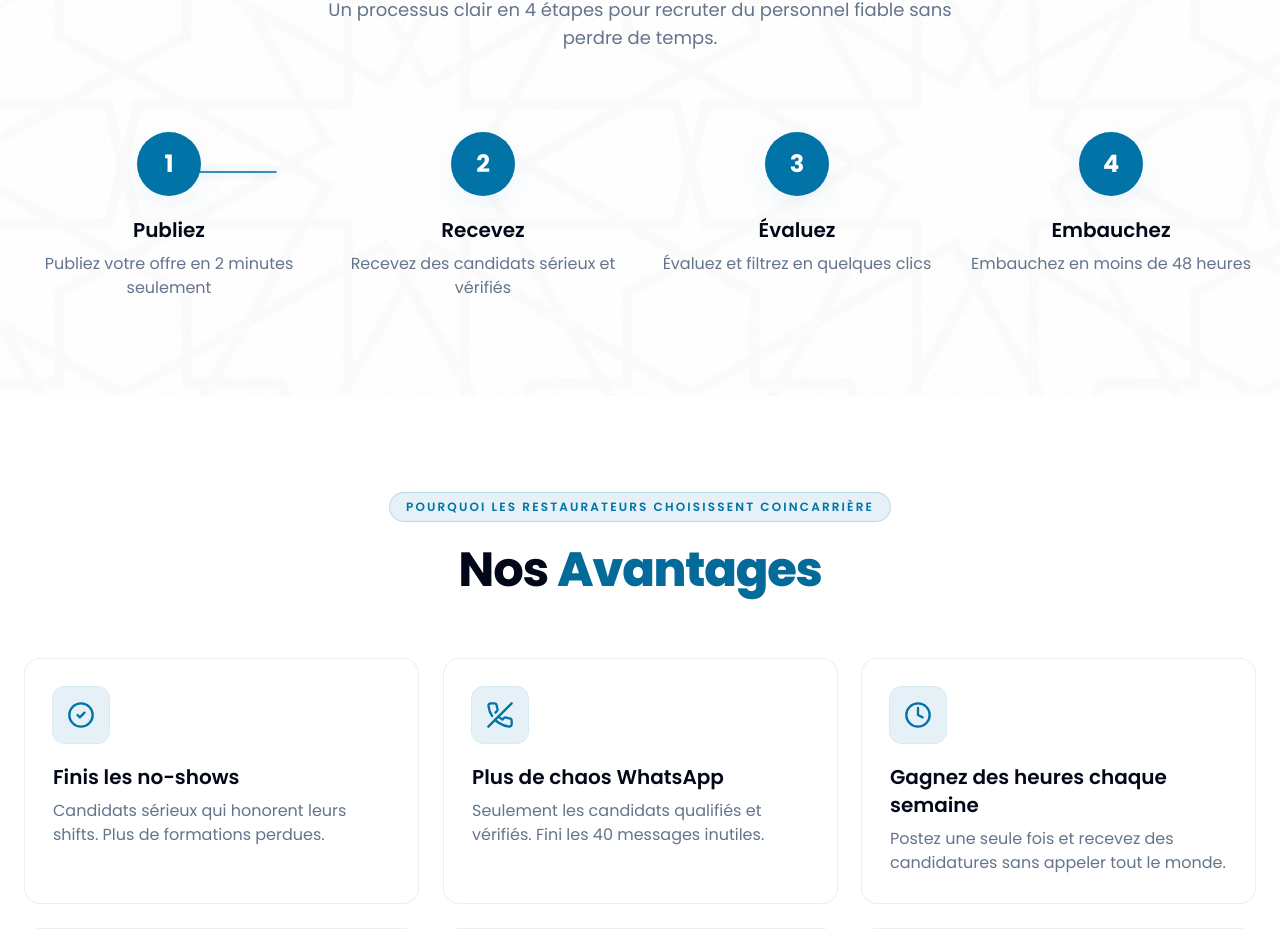
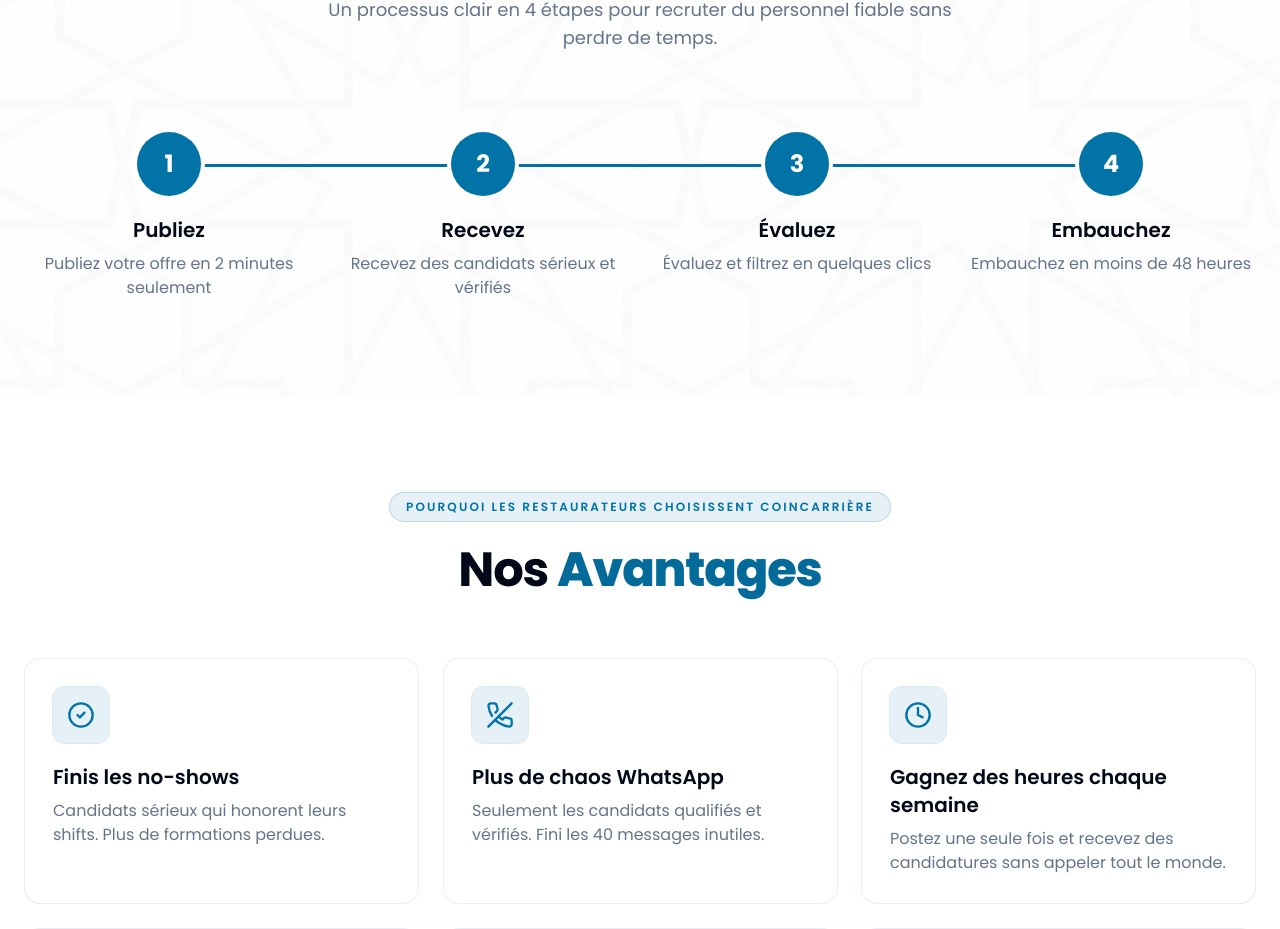
Before and after one commit to Abdali21/moroccan-restaurant-recruit, a React (Vite) app: page / in a window 1280 px wide. Shown: the part 1578-2507 px from the top of the page. Built offline with nearby package versions, Linux system fonts and the light colour scheme; the HTML template or start-up script is replaced by a standard one.

Commit message:
fixing process step

```diff
--- a/src/components/Process.tsx
+++ b/src/components/Process.tsx
@@ -26,43 +26,23 @@ const STEPS = [
 
 const easePremium: [number, number, number, number] = [0.25, 0.1, 0.25, 1];
 
-const stepsVariants = {
-  hidden: {},
-  visible: {
-    transition: {
-      staggerChildren: 0.1,
-      delayChildren: 0.05,
-    },
-  },
-};
-
-const stepVariants = {
-  hidden: { opacity: 0, y: 24, scale: 0.95 },
-  visible: {
-    opacity: 1,
-    y: 0,
-    scale: 1,
-    transition: { duration: 0.6, ease: easePremium },
-  },
-};
-
 const Process = () => {
   return (
     <ScrollReveal
       aria-label="Notre processus"
-      className="relative overflow-hidden bg-background font-sans [will-change:transform,opacity] [transform:translateZ(0)]"
+      className="relative overflow-hidden bg-background font-sans"
     >
+      {/* Background Image + Light Overlay */}
       <div
         aria-hidden="true"
         className="pointer-events-none absolute inset-0 bg-cover bg-center"
-        style={{
-          backgroundImage: "url('/images/background.jpg')",
-        }}
+        style={{ backgroundImage: "url('/images/background.jpg')" }}
       />
       <div
         aria-hidden="true"
         className="pointer-events-none absolute inset-0 bg-white/80"
       />
+
       <div className="container relative mx-auto px-6 py-16 sm:py-24">
         {/* Header */}
         <div className="mx-auto flex max-w-3xl flex-col items-center text-center">
@@ -83,60 +63,43 @@ const Process = () => {
 
         {/* Steps */}
         <div className="relative mt-14 sm:mt-20">
-          {/* Animated connecting line — desktop only */}
-          <motion.svg
-            aria-hidden="true"
-            className="pointer-events-none absolute left-[12.5%] right-[12.5%] top-8 hidden h-4 w-auto md:block"
-            viewBox="0 0 100 16"
-            preserveAspectRatio="none"
+          {/* Animated Connecting Line - Desktop Only */}
+          <div className="absolute left-1/2 top-8 hidden h-[3px] w-[72%] -translate-x-1/2 md:block">
+            <div className="relative h-full w-full">
+              {/* Background Line (lighter) */}
+              <div className="absolute inset-0 bg-[#0170A7]/15 rounded-full" />
+
+              {/* Animated Progress Line (thicker + slower) */}
+              <motion.div
+                className="absolute inset-0 origin-left bg-[#0170A7] rounded-full"
+                initial={{ scaleX: 0 }}
+                whileInView={{ scaleX: 1 }}
+                viewport={{ once: true, amount: 0.4 }}
+                transition={{
+                  duration: 4.4,           // ← Slower (was 1.4)
+                  ease: easePremium
+                }}
+              />
+            </div>
+          </div>
+
+          <motion.ol
+            className="relative grid grid-cols-1 gap-12 md:grid-cols-4 md:gap-6"
             initial="hidden"
             whileInView="visible"
             viewport={{ once: true, amount: 0.3 }}
           >
-            <path
-              d="M 2 8 L 98 8"
-              fill="none"
-              stroke="#0170A7"
-              strokeWidth="1.2"
-              strokeOpacity="0.18"
-              strokeLinecap="round"
-            />
-            <motion.path
-              d="M 2 8 L 98 8"
-              fill="none"
-              stroke="#0170A7"
-              strokeWidth="1.6"
-              strokeLinecap="round"
-              style={{ filter: "drop-shadow(0 0 6px rgba(1,112,167,0.45))" }}
-              variants={{
-                hidden: { pathLength: 0, opacity: 0.35 },
-                visible: {
-                  pathLength: 1,
-                  opacity: 1,
-                  transition: { duration: 1.35, ease: [0.25, 0.1, 0.25, 1] },
-                },
-              }}
-            />
-          </motion.svg>
-
-          <motion.ol
-            className="relative grid grid-cols-1 gap-12 md:grid-cols-4 md:gap-6"
-            variants={stepsVariants}
-            initial="hidden"
-            whileInView="visible"
-            viewport={{ once: true, amount: 0.3 }}
-          >
-            {STEPS.map((step) => (
+            {STEPS.map((step, index) => (
               <motion.li
                 key={step.number}
-                variants={stepVariants}
-                className="group relative flex flex-col items-center text-center transition-transform duration-300 ease-out hover:scale-[1.04] [will-change:transform,opacity] [transform:translateZ(0)]"
+                className="group relative flex flex-col items-center text-center"
+                initial={{ opacity: 0, y: 30 }}
+                whileInView={{ opacity: 1, y: 0 }}
+                viewport={{ once: true }}
+                transition={{ duration: 0.6, delay: index * 0.1 }}
               >
-                {/* Number circle */}
-                <div
-                  className="relative z-10 flex h-16 w-16 items-center justify-center rounded-full bg-brand font-display text-2xl font-bold text-brand-foreground ring-4 ring-background transition-shadow duration-300 group-hover:shadow-[0_18px_40px_-12px_hsl(var(--brand)/0.55)]"
-                  style={{ boxShadow: "var(--shadow-soft)" }}
-                >
+                {/* Number Circle */}
+                <div className="relative z-10 flex h-16 w-16 items-center justify-center rounded-full bg-brand font-display text-2xl font-bold text-brand-foreground ring-4 ring-background transition-all duration-300 group-hover:shadow-[0_18px_40px_-12px_hsl(var(--brand)/0.55)]">
                   {step.number}
                 </div>
 
```
